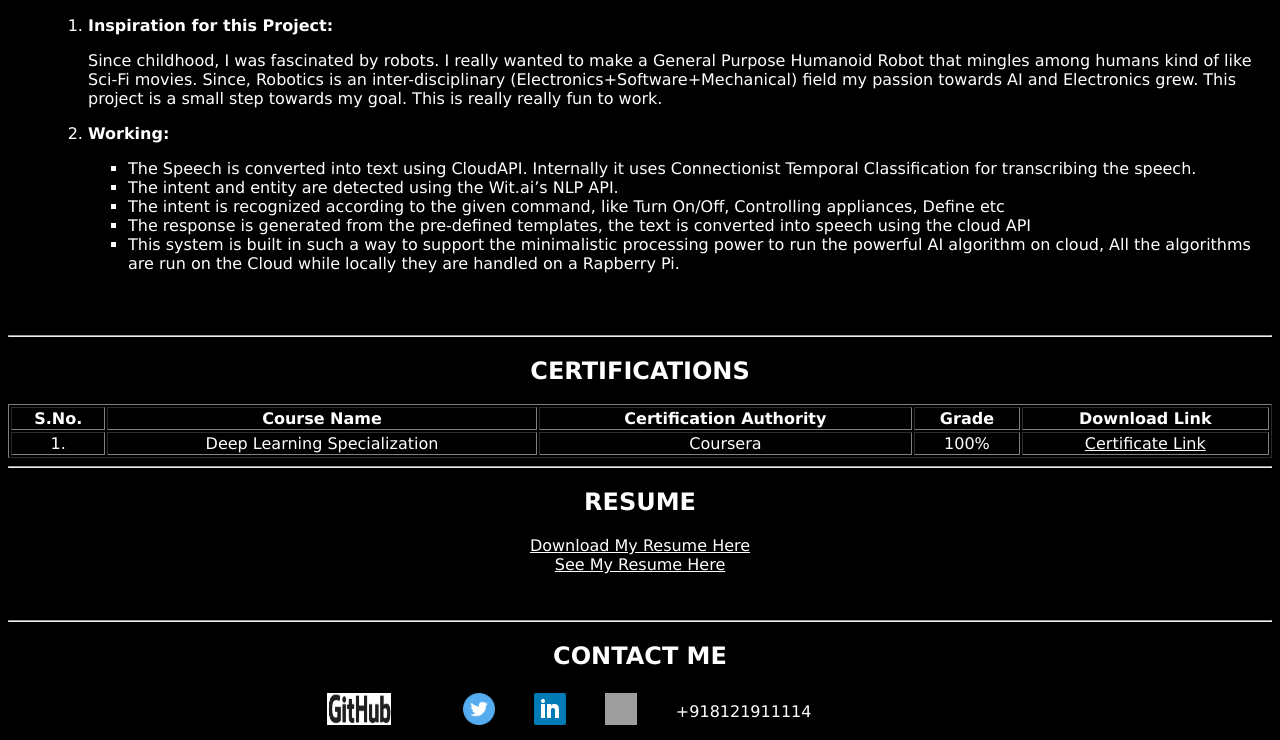
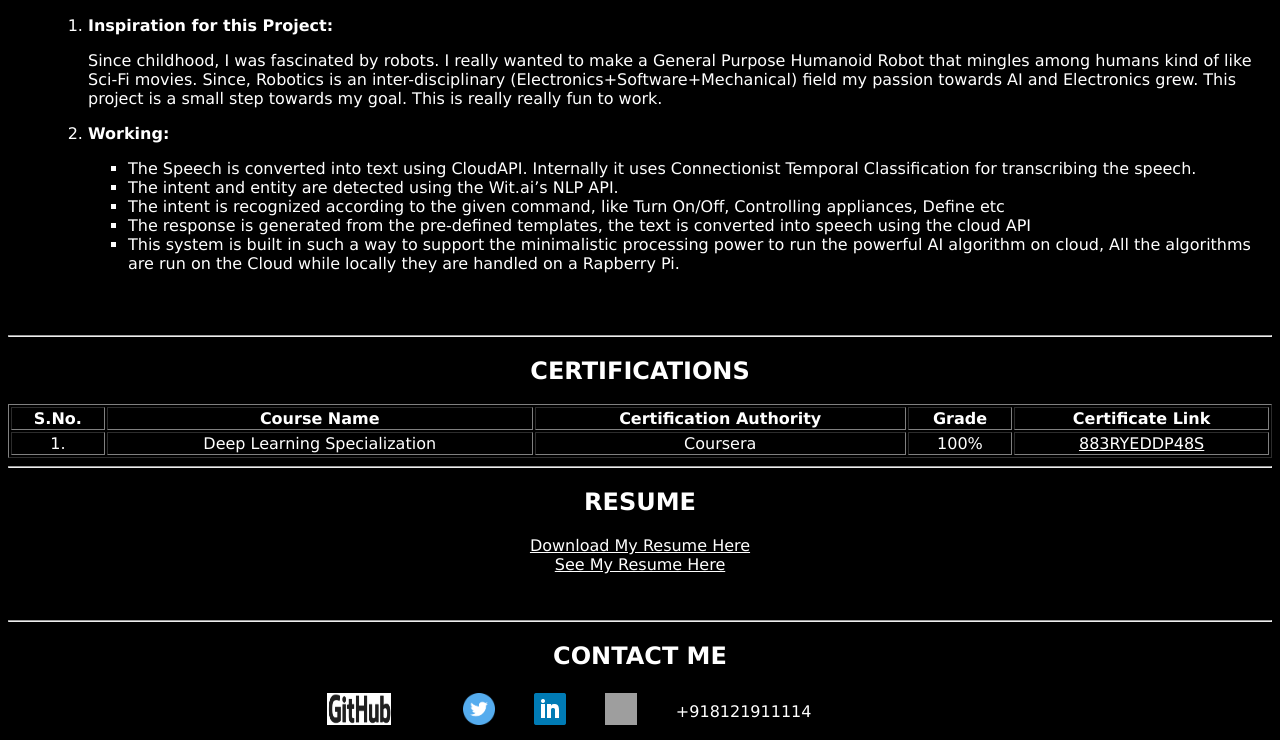
Before and after one commit to abhishekyana/abhishekyana.github.io, a Jekyll site: the page portfolio/index.html, which Jekyll copies as it is, in a window 1280 px wide and 900 px high, scrolled down 4214 px, cut to the strip 160-900 px from the top of the window. Built offline with Jekyll 4.4.1, drawn with Linux system fonts in a browser that asks for light colours; grey boxes are pictures that could not be loaded.

```diff
--- a/portfolio/index.html
+++ b/portfolio/index.html
@@ -151,14 +151,14 @@
             <th>Course Name</th>
             <th>Certification Authority</th>
             <th>Grade</th>
-            <th>Download Link</th>
+            <th>Certificate Link</th>
         </tr>
         <tr>
             <td>1.</td>
             <td>Deep Learning Specialization</td>
             <td>Coursera</td>
             <td>100%</td>
-            <td><a href="https://www.coursera.org/account/accomplishments/specialization/883RYEDDP48S">Certificate Link</a></td>
+            <td><a href="https://www.coursera.org/account/accomplishments/specialization/883RYEDDP48S">883RYEDDP48S</a></td>
         </tr>
     </table>
 </div>
```
